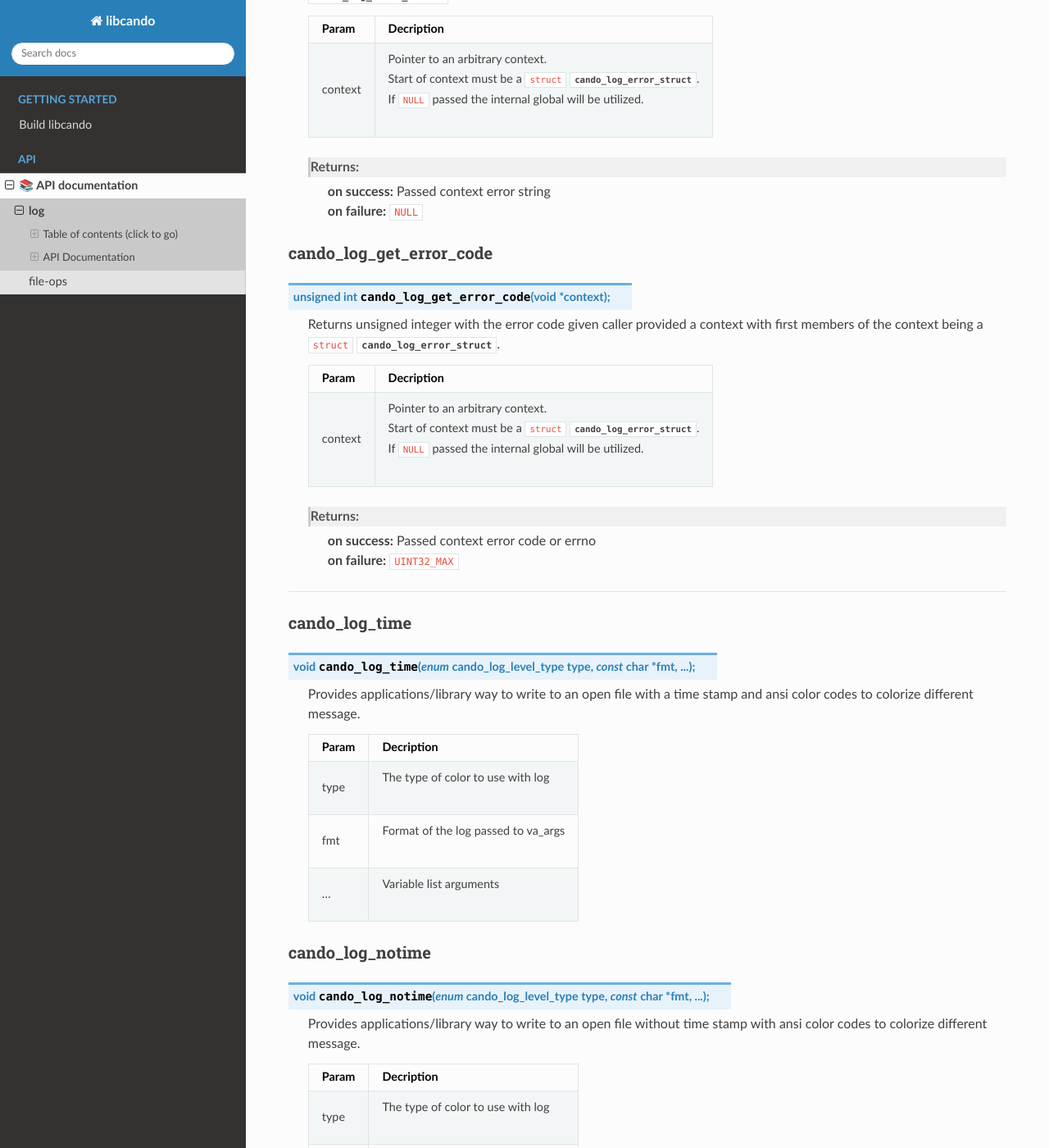
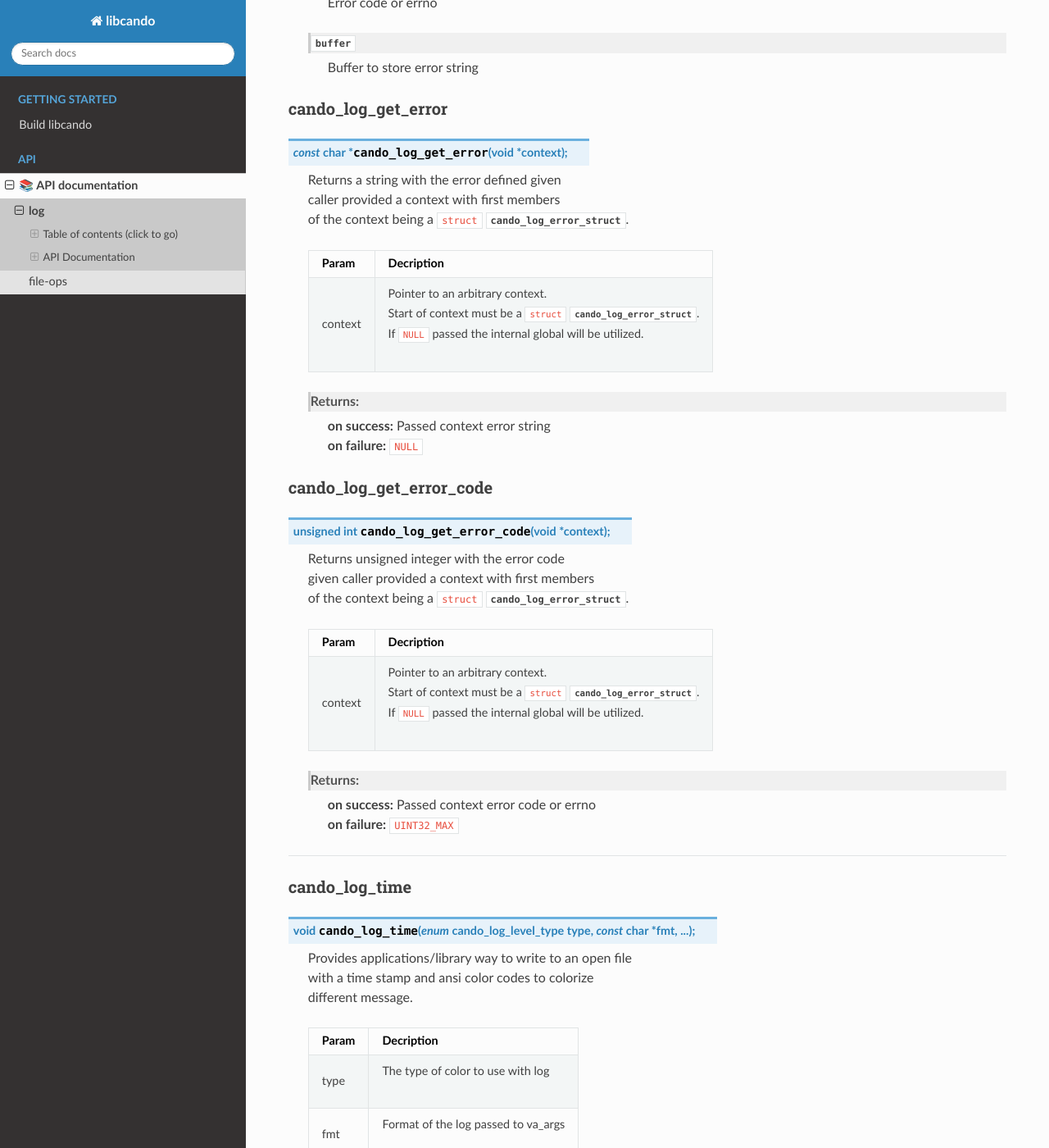
Before and after one commit to under-view/libcando, a Sphinx documentation site: the page built from docs/log.rst, in a window 1280 px wide and 1400 px high, scrolled down 3838 px. Shown: the whole window at 82% size. Built offline with Sphinx 7.4.7 and the Read the Docs theme 3.1.0, drawn with Linux system fonts in a browser that asks for light colours; formulas are drawn with MathJax 3; some of the changed text lies outside the part shown.

Commit message:
docs[log]: fix text wrapping
Signed-off-by: Vincent Davis Jr <vince@underview.tech>

```diff
--- a/docs/log.rst
+++ b/docs/log.rst
@@ -144,17 +146,17 @@ cando_log_error_type
 
 .. c:enum:: cando_log_error_type
 
-	.. c:macro::
-		CANDO_LOG_ERR_UNCOMMON
-		CANDO_LOG_ERR_INCORRECT_DATA
-
 	| Enum with macros defining and error type
 	| Add on userspace error codes should be well out
 	| of range of any known common error code.
 
-	| Log error types used by
-		| :c:func:`cando_log_get_error`
-		| :c:func:`cando_log_get_error_code`
+	#. Log error types used by
+		* :c:func:`cando_log_get_error`
+		* :c:func:`cando_log_get_error_code`
+
+	.. c:macro::
+		CANDO_LOG_ERR_UNCOMMON
+		CANDO_LOG_ERR_INCORRECT_DATA
 
 	:c:macro:`CANDO_LOG_ERR_UNCOMMON`
 		| Value set to ``0x1000``
@@ -172,9 +174,9 @@ cando_log_error_struct
 
 .. c:struct:: cando_log_error_struct
 
-	Structure used to store and acquire
-	error string and code for multiple
-	struct context's.
+	| Structure used to store and acquire
+	| error string and code for multiple
+	| struct context's.
 
 	.. c:member::
 		unsigned int code;
@@ -192,9 +194,9 @@ cando_log_get_error
 
 .. c:function:: const char *cando_log_get_error(void *context);
 
-	Returns a string with the error defined given
-	caller provided a context with first members
-	of the context being a ``struct`` :c:struct:`cando_log_error_struct`.
+	| Returns a string with the error defined given
+	| caller provided a context with first members
+	| of the context being a ``struct`` :c:struct:`cando_log_error_struct`.
 
 	.. list-table::
 		:header-rows: 1
@@ -216,9 +218,9 @@ cando_log_get_error_code
 
 .. c:function:: unsigned int cando_log_get_error_code(void *context);
 
-	Returns unsigned integer with the error code
-	given caller provided a context with first members
-	of the context being a ``struct`` :c:struct:`cando_log_error_struct`.
+	| Returns unsigned integer with the error code
+	| given caller provided a context with first members
+	| of the context being a ``struct`` :c:struct:`cando_log_error_struct`.
 
 	.. list-table::
 		:header-rows: 1
@@ -242,9 +244,9 @@ cando_log_time
 
 .. c:function:: void cando_log_time(enum cando_log_level_type type, const char *fmt, ...);
 
-	Provides applications/library way to write to an open file
-	with a time stamp and ansi color codes to colorize
-	different message.
+	| Provides applications/library way to write to an open file
+	| with a time stamp and ansi color codes to colorize
+	| different message.
 
 	.. list-table::
 		:header-rows: 1
@@ -264,9 +266,9 @@ cando_log_notime
 
 .. c:function:: void cando_log_notime(enum cando_log_level_type type, const char *fmt, ...);
 
-	Provides applications/library way to write to an open file
-	without time stamp with ansi color codes to colorize
-	different message.
+	| Provides applications/library way to write to an open file
+	| without time stamp with ansi color codes to colorize
+	| different message.
 
 	.. list-table::
 		:header-rows: 1
```
Also changed, not shown: other parts of docs/log.rst (+8 -6 lines).
